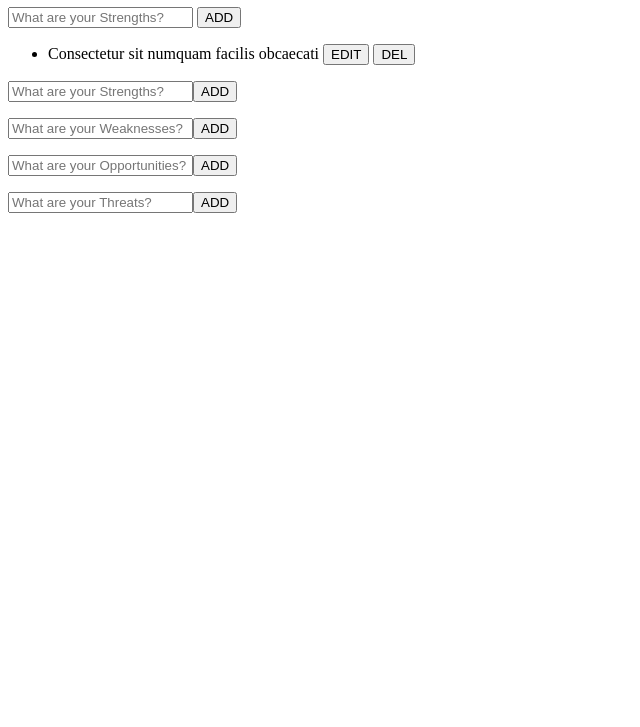
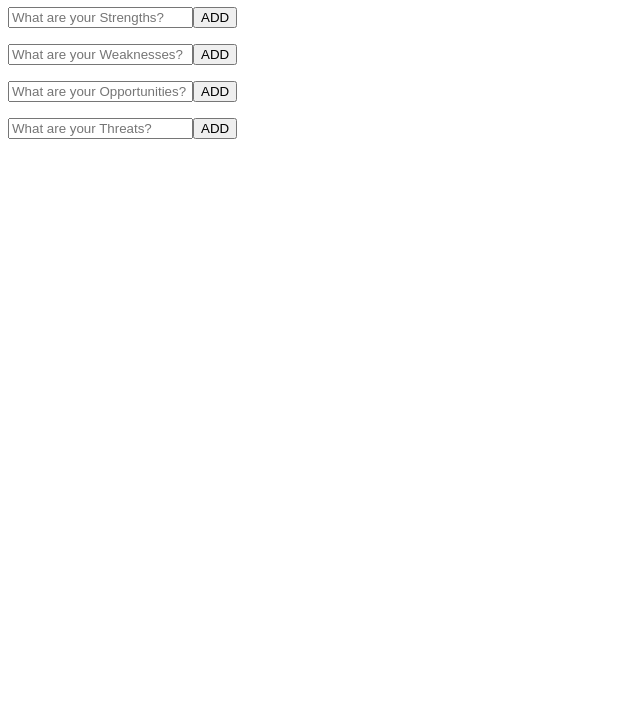
Before and after one commit to AtrociousProgrammer/swot-analysis, a plain HTML site: page index.html in a window 1280 px wide. Shown: the part 73-800 px from the top of the page, without its empty margins (0-640 px from the left). Drawn offline with Linux system fonts and the light colour scheme.

Commit message:
removed dummy elements

```diff
--- a/index.html
+++ b/index.html
@@ -12,24 +12,6 @@
 		</header>
 		<main>
 			<section class="component_section_wrapper" id="main-section">
-				<div class="component_div">
-					<input id="strengths_input_box" class="input-box" type="text" name=""
-							placeholder="What are your Strengths?" >
-					<button type="submit"
-                    class="add_button">
-                        ADD
-                    </button>
-					<ul class="component_list"
-                        data-title="Strengths">
-						<li
-                            class="component_item">
-							    Consectetur sit numquam facilis obcaecati
-							<button type="submit">EDIT</button>
-                            <button type="submit">DEL</button>
-                        </li>
-					</ul>
-				</div>
-
 			</section>
 		</main>
         <script src="scripts.js"></script>
```
